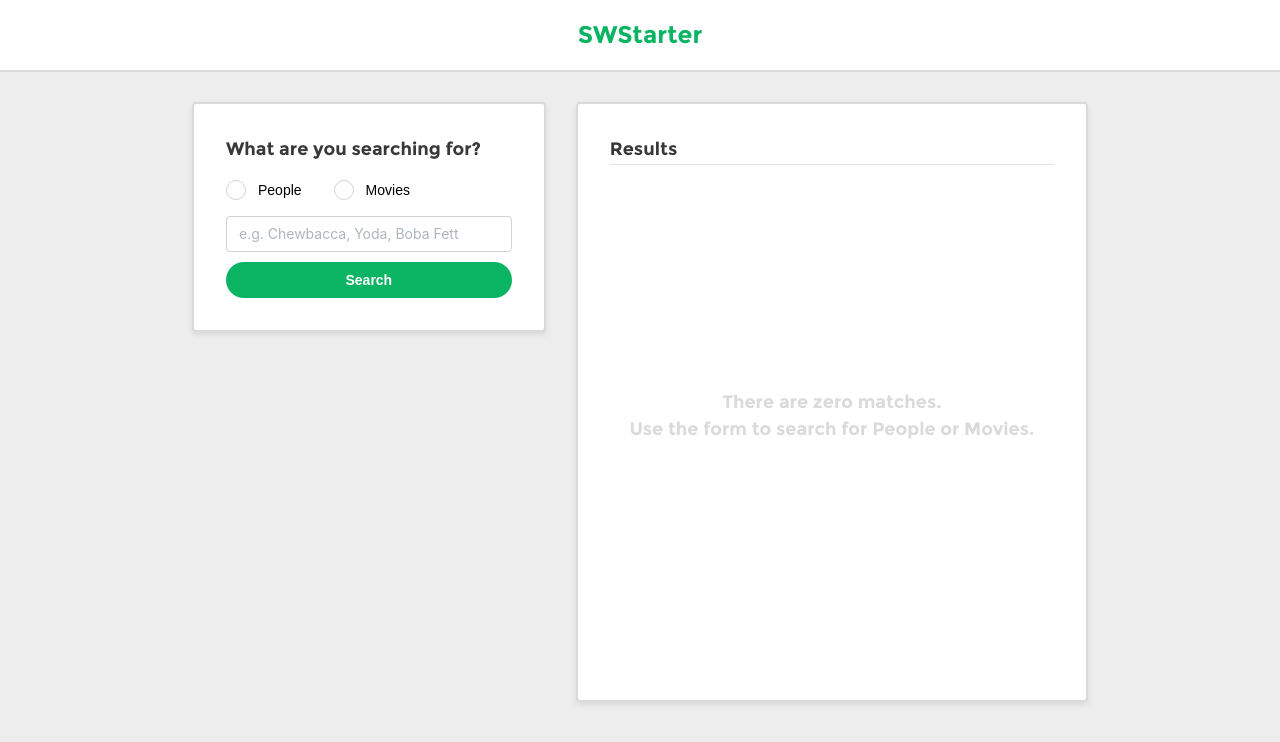
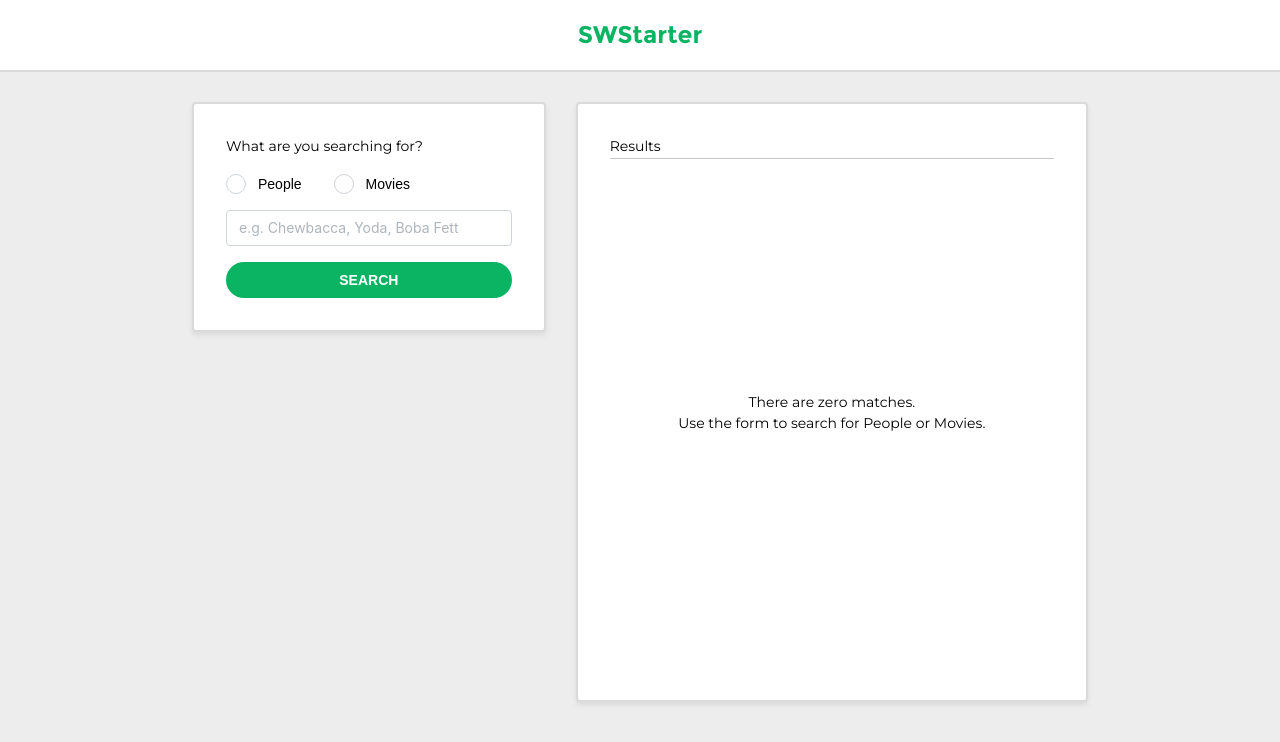
Before and after one commit to jrbarbieri/lawnstarter-test, a React (Vite) app: page / in a window 1280 px wide. Shown: the top 742 px of the page. Built offline with nearby package versions, Linux system fonts and the light colour scheme.

Commit message:
feat: add Montserrat font and update theme colors for consistency

```diff
--- a/src/App.jsx
+++ b/src/App.jsx
@@ -9,7 +9,7 @@ function App() {
   return (
     <>
       <Header />
-      <Container variant="app">
+      <Container>
         <Routes>
           <Route path="/" element={<Home />}></Route>
           <Route path="/person" element={<PersonDetails />}></Route>
--- a/src/components/Header.jsx
+++ b/src/components/Header.jsx
@@ -9,7 +9,7 @@ export default function Header() {
       ta="center"
       justify="center"
       style={{
-        boxShadow: "0 2px 0 0 var(--mantine-color-warmGrey-0)",
+        boxShadow: "0 2px 0 0 var(--mantine-color-lightGrey-0)",
         backgroundColor: "white",
       }}
     >
--- a/src/components/StyledBox.jsx
+++ b/src/components/StyledBox.jsx
@@ -7,10 +7,10 @@ export default function StyledBox({ children, ...props }) {
       bg="white"
       mt="xl"
       style={{
-        boxShadow: "0 3px 5px var(--mantine-color-warmGrey-0)",
+        boxShadow: "0 3px 5px var(--mantine-color-lightGrey-0)",
         backgroundColor: "white",
         padding: "1.5rem",
-        border: "solid 2px var(--mantine-color-warmGrey-0)",
+        border: "solid 2px var(--mantine-color-lightGrey-0)",
         borderRadius: "4px",
         display: "flex",
         flexDirection: "column",
--- a/src/global.css
+++ b/src/global.css
@@ -5,6 +5,14 @@
   font-style: normal;
 }
 
+@font-face {
+  font-family: 'Montserrat';
+  src: url('/Montserrat-Regular.ttf') format('truetype');
+  font-weight: 400;
+  font-style: normal;
+}
+
+
 body {
   margin: 0;
   padding: 0;
--- a/src/theme.js
+++ b/src/theme.js
@@ -2,26 +2,13 @@ import { createTheme } from "@mantine/core";
 
 export const theme = createTheme({
   colors: {
-    warmGrey: ["#dadada"],
-    headerGreen: [
-      "#0ab463",
-      "#0ab463",
-      "#0ab463",
-      "#0ab463",
-      "#0ab463",
-      "#0ab463",
-      "#0ab463",
-      "#088c4a",
-      "#088c4a",
-      "#088c4a",
-    ],
+    green: ["#0ab463", "#088c4a"],
+    lightGrey: ["#dadada", "#c4c4c4"],
     darkGray: ["#383838"],
-    black: ["#000000"],
   },
   components: {
     Text: {
       defaultProps: {
-        fw: 400,
         ff: "Montserrat, sans-serif",
         variant: "default",
         m: 0,
@@ -30,39 +17,47 @@ export const theme = createTheme({
         root: {
           letterSpacing: "normal",
           ...(props.variant === "default" && {
-            color: theme.colors.darkGray[0],
-            fontSize: 18,
+            fontSize: 14,
           }),
           ...(props.variant === "header" && {
-            color: theme.colors.headerGreen[0],
+            color: theme.colors.green[0],
             fontSize: 24,
             fontWeight: 700,
           }),
           ...(props.variant === "title" && {
-            color: theme.colors.black[0],
             fontWeight: 600,
-            fontSize: 9,
+            fontSize: 18,
+          }),
+          ...(props.variant === "subtitle" && {
+            fontWeight: 600,
+            fontSize: 16,
           }),
         },
       }),
     },
+    Divider: {
+      defaultProps: {
+        color: "lightGrey.1",
+      },
+    },
     Button: {
       defaultProps: {
         variant: "filled",
-        color: "headerGreen",
+        color: "green.0",
         radius: 24,
+        style: { textTransform: "uppercase" },
       },
       variants: {
         filled: (theme) => ({
           root: {
-            backgroundColor: theme.colors.headerGreen[0],
+            backgroundColor: theme.colors.green[0],
             color: "#fff",
             borderRadius: 24,
             "&:hover:not([data-disabled])": {
-              backgroundColor: theme.colors.headerGreen[7],
+              backgroundColor: theme.colors.green[7],
             },
             "&[data-disabled]": {
-              backgroundColor: theme.colors.warmGrey[0],
+              backgroundColor: theme.colors.lightGrey[0],
               color: theme.colors.darkGray[0],
               cursor: "not-allowed",
               opacity: 0.7,
```
Also changed, not shown: public/Montserrat-Regular.ttf (added).
